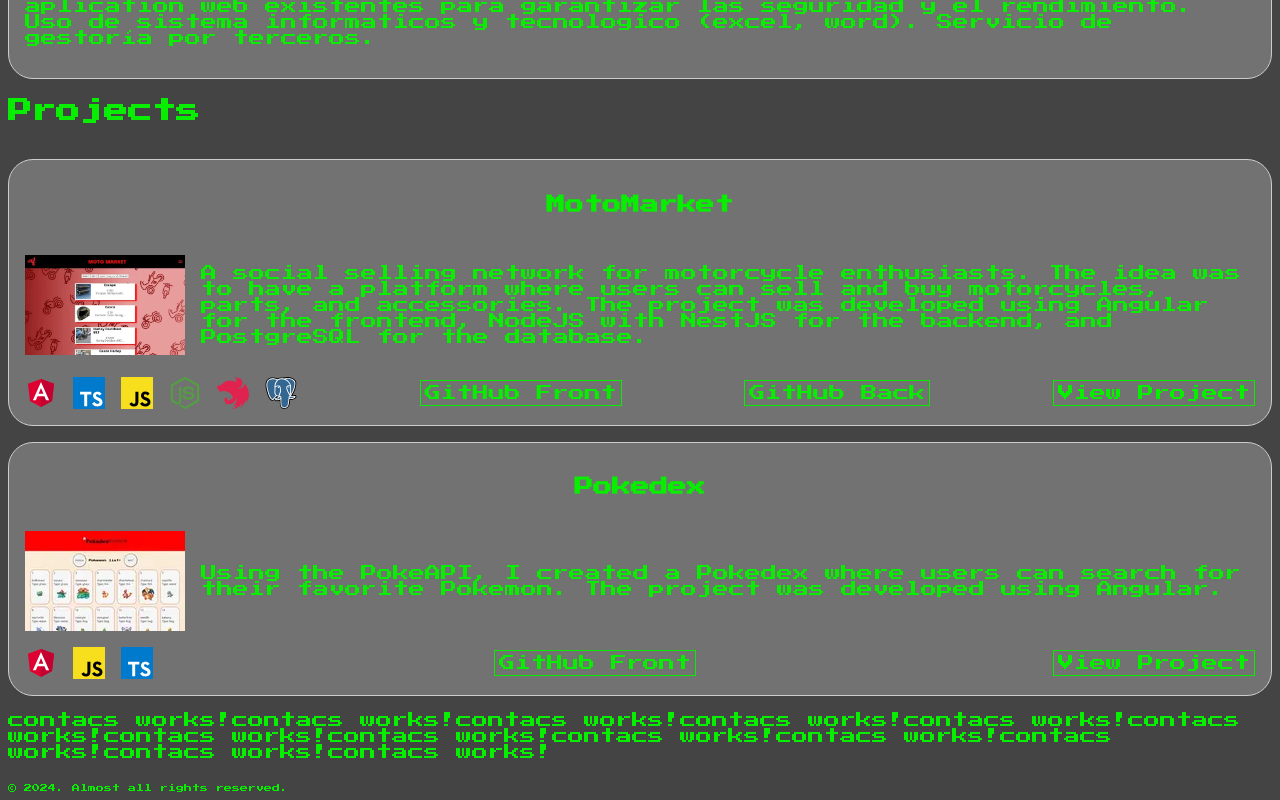
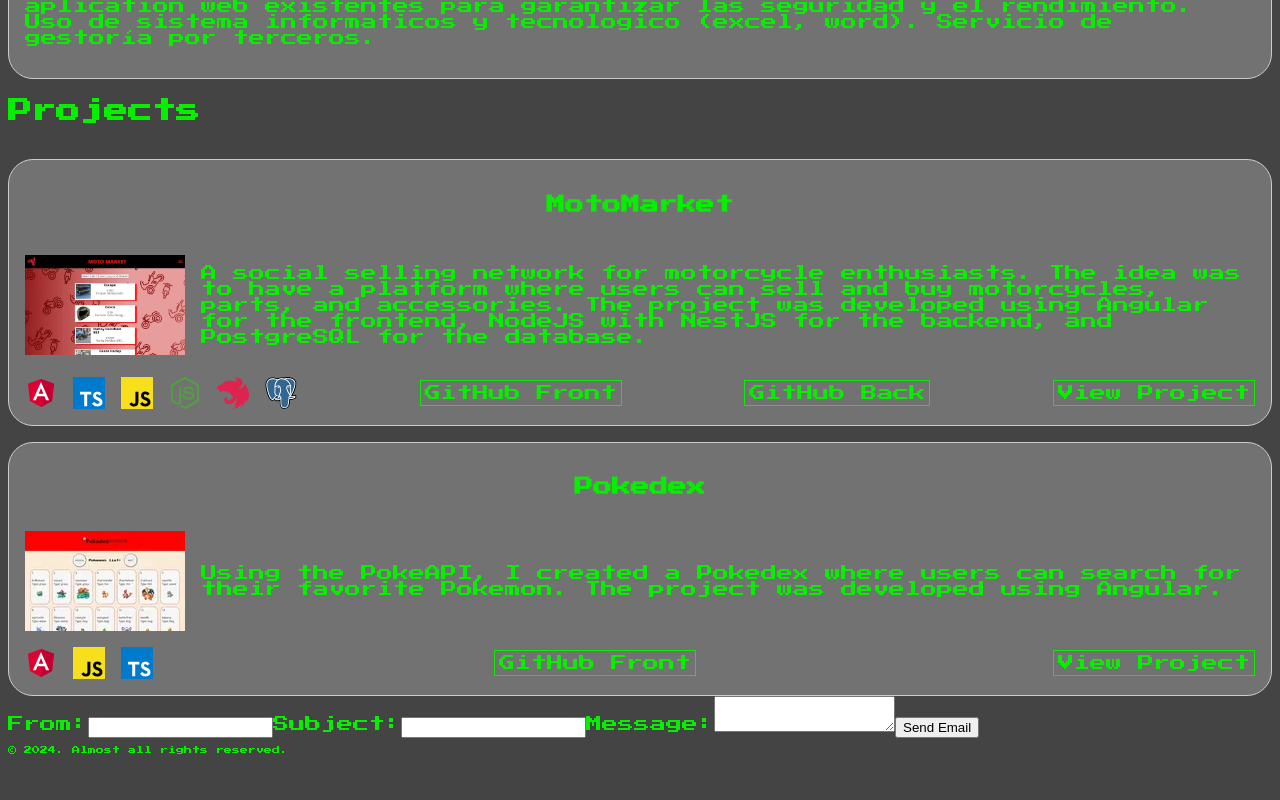
Before and after one commit to Malethik/portfolio, an Angular app: page / in a window 1280 px wide. Shown: the part 2257-3057 px from the top of the page. After the commit the page ends 3019 px from the top, so only its background shows below. Built offline with nearby package versions, Linux system fonts and the light colour scheme.

Commit message:
added service mailer and contac form

```diff
--- a/angular.json
+++ b/angular.json
@@ -16,17 +16,10 @@
             "outputPath": "dist/porfolio",
             "index": "src/index.html",
             "browser": "src/main.ts",
-            "polyfills": [
-              "zone.js"
-            ],
+            "polyfills": ["zone.js"],
             "tsConfig": "tsconfig.app.json",
-            "assets": [
-              "src/favicon.ico",
-              "src/assets"
-            ],
-            "styles": [
-              "src/styles.css"
-            ],
+            "assets": ["src/favicon.ico", "src/assets"],
+            "styles": ["src/styles.css"],
             "scripts": []
           },
           "configurations": {
@@ -74,18 +67,11 @@
         "test": {
           "builder": "@angular-devkit/build-angular:karma",
           "options": {
-            "polyfills": [
-              "zone.js",
-              "zone.js/testing"
-            ],
+            "codeCoverage": true,
+            "polyfills": ["zone.js", "zone.js/testing"],
             "tsConfig": "tsconfig.spec.json",
-            "assets": [
-              "src/favicon.ico",
-              "src/assets"
-            ],
-            "styles": [
-              "src/styles.css"
-            ],
+            "assets": ["src/favicon.ico", "src/assets"],
+            "styles": ["src/styles.css"],
             "scripts": []
           }
         }
--- a/src/app/app.config.ts
+++ b/src/app/app.config.ts
@@ -2,7 +2,8 @@ import { ApplicationConfig } from '@angular/core';
 import { provideRouter } from '@angular/router';
 
 import { routes } from './app.routes';
+import { provideHttpClient, withFetch } from '@angular/common/http';
 
 export const appConfig: ApplicationConfig = {
-  providers: [provideRouter(routes)],
+  providers: [provideHttpClient(withFetch()), provideRouter(routes)],
 };
--- a/src/app/contacs/contacs.component.html
+++ b/src/app/contacs/contacs.component.html
@@ -1,7 +1,14 @@
 <section id="section5">
-  <p>
-    contacs works!contacs works!contacs works!contacs works!contacs
-    works!contacs works!contacs works!contacs works!contacs works!contacs
-    works!contacs works!contacs works!contacs works!
-  </p>
+  <form (ngSubmit)="sendEmail()">
+    <label for="from">From:</label>
+    <input id="from" [(ngModel)]="from" name="from" required />
+
+    <label for="subject">Subject:</label>
+    <input id="subject" [(ngModel)]="subject" name="subject" required />
+
+    <label for="text">Message:</label>
+    <textarea id="text" [(ngModel)]="text" name="text" required></textarea>
+
+    <button type="submit">Send Email</button>
+  </form>
 </section>
--- a/src/app/contacs/contacs.component.ts
+++ b/src/app/contacs/contacs.component.ts
@@ -1,12 +1,29 @@
-import { Component } from '@angular/core';
+import { Component, Inject, inject } from '@angular/core';
+import { EmailService } from '../core/service/email.service';
+import { FormsModule } from '@angular/forms';
 
 @Component({
   selector: 'app-contacs',
   standalone: true,
-  imports: [],
+  imports: [FormsModule],
   templateUrl: './contacs.component.html',
-  styleUrl: './contacs.component.css'
+  styleUrl: './contacs.component.css',
 })
 export class ContacsComponent {
+  from: string = '';
+  to: string = 'quintiliani.d@gmail.com';
+  subject: string = '';
+  text: string = '';
 
+  emailService = inject(EmailService);
+
+  sendEmail() {
+    this.emailService
+      .sendEmail(this.from, this.to, this.subject, this.text)
+      .subscribe({
+        next: (response) => console.log('Email inviata con successo', response),
+        error: (error) =>
+          console.error("Errore durante l'invio dell'email", error),
+      });
+  }
 }
--- /dev/null
+++ b/src/app/core/service/email.service.ts
@@ -0,0 +1,31 @@
+import { Injectable } from '@angular/core';
+import { HttpClient, HttpHeaders } from '@angular/common/http';
+import { Observable } from 'rxjs';
+
+@Injectable({
+  providedIn: 'root',
+})
+export class EmailService {
+  private apiUrl = 'https://motomarket.onrender.com/email/send'; // Modifica con l'URL del tuo backend
+
+  constructor(private http: HttpClient) {}
+
+  sendEmail(
+    from: string,
+    to: string,
+    subject: string,
+    text: string
+  ): Observable<any> {
+    const body = new URLSearchParams();
+    body.set('from', from);
+    body.set('to', to);
+    body.set('subject', subject);
+    body.set('text', text);
+
+    return this.http.post(this.apiUrl, body.toString(), {
+      headers: new HttpHeaders({
+        'Content-Type': 'application/x-www-form-urlencoded',
+      }),
+    });
+  }
+}
```
Also changed, not shown: 2 other files (tests, documents, lock files or other folders).
